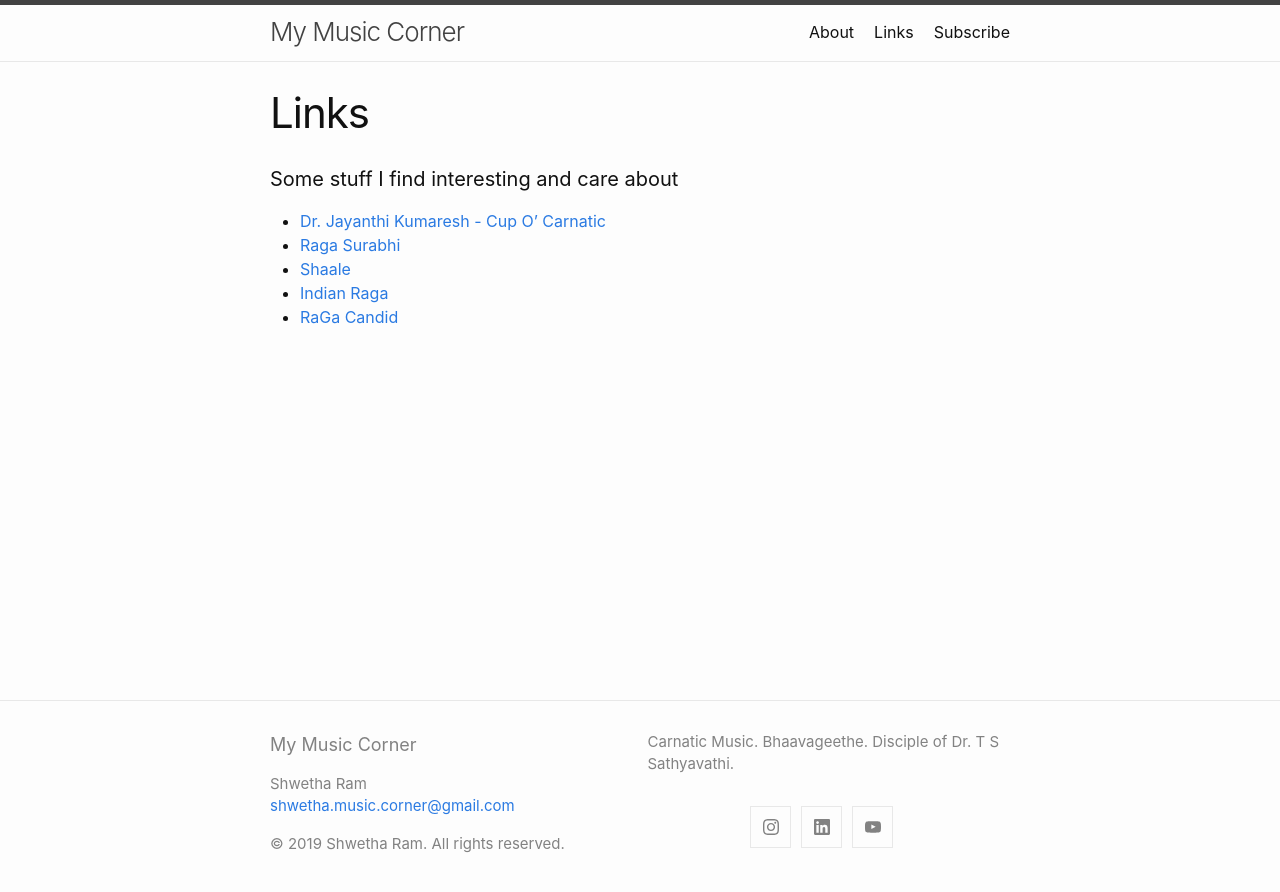
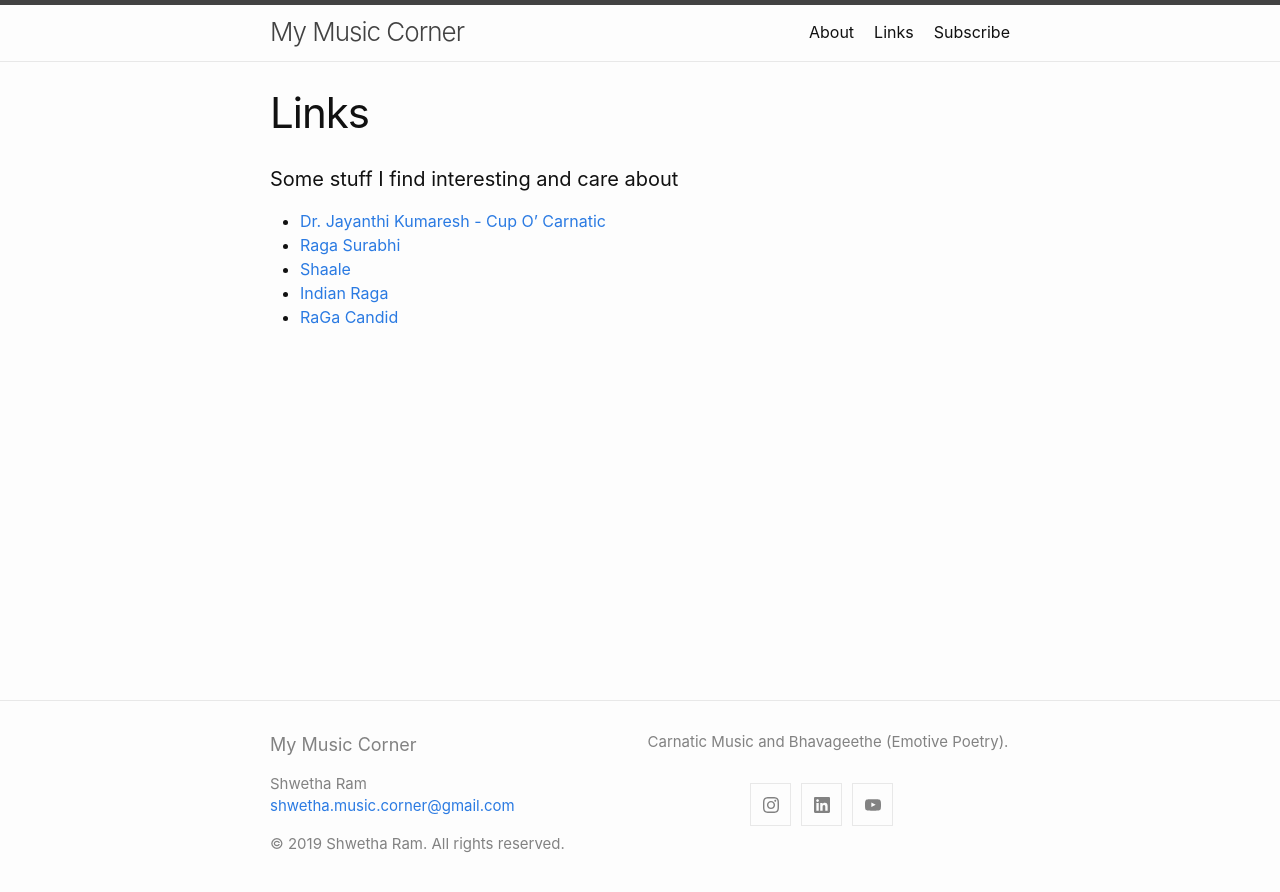
Before and after one commit to shwetharam0407/music-corner, a Jekyll site: the page built from links.md, in a window 1280 px wide. Shown: the top 892 px of the page. Built offline with Jekyll 4.4.1, drawn with Linux system fonts in a browser that asks for light colours.

Commit message:
modified site description

```diff
--- a/_config.yml
+++ b/_config.yml
@@ -2,8 +2,7 @@ title: My Music Corner
 author: Shwetha Ram
 email: shwetha.music.corner@gmail.com
 description: > # this means to ignore newlines until "show_excerpts:"
-  Carnatic Music. Bhaavageethe. Disciple of Dr. T S Sathyavathi.
-
+  Carnatic Music and Bhavageethe (Emotive Poetry).
 baseurl: /music-corner
 show_excerpts: true # set to true to show excerpts on the homepage
 
```
